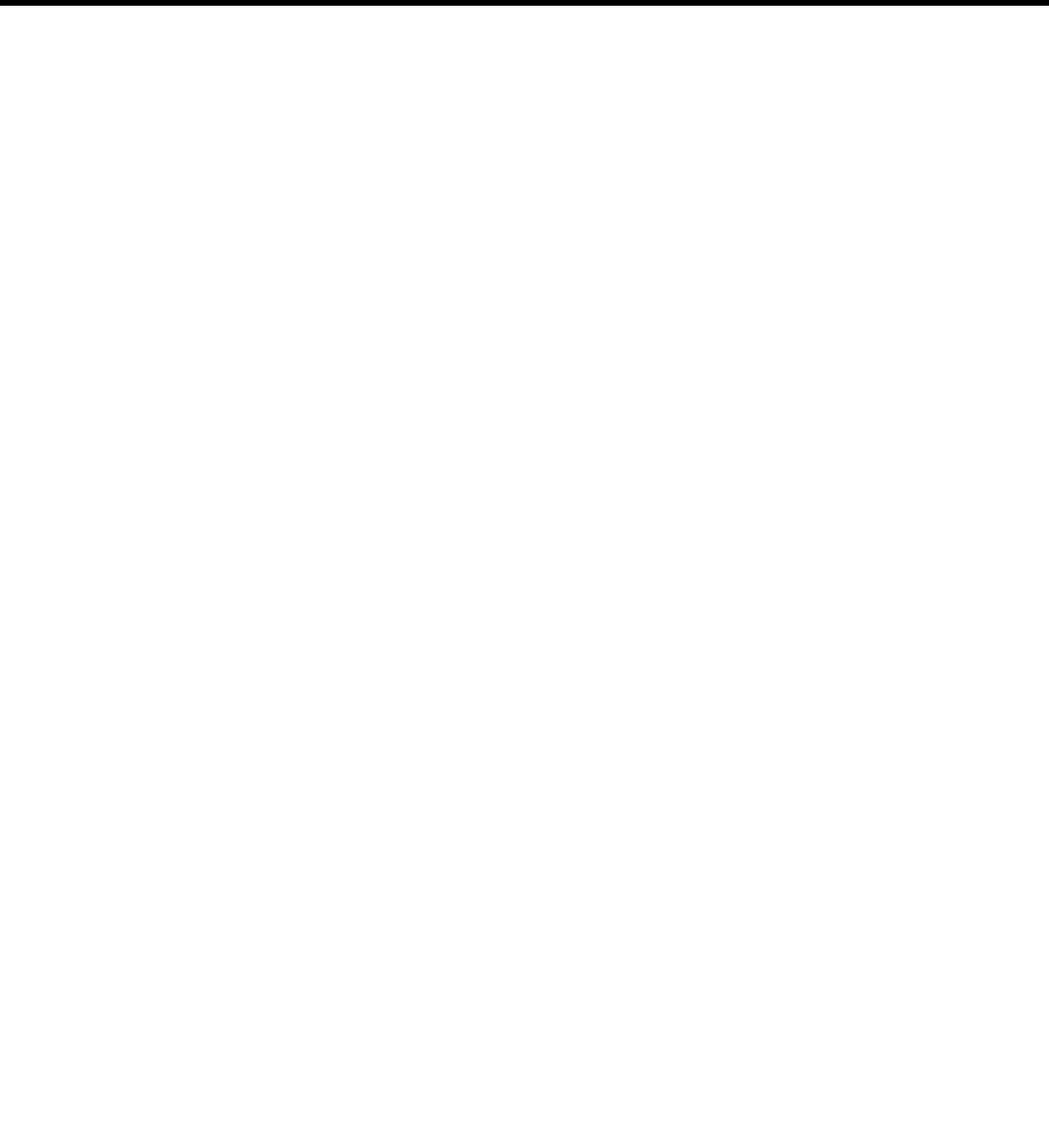
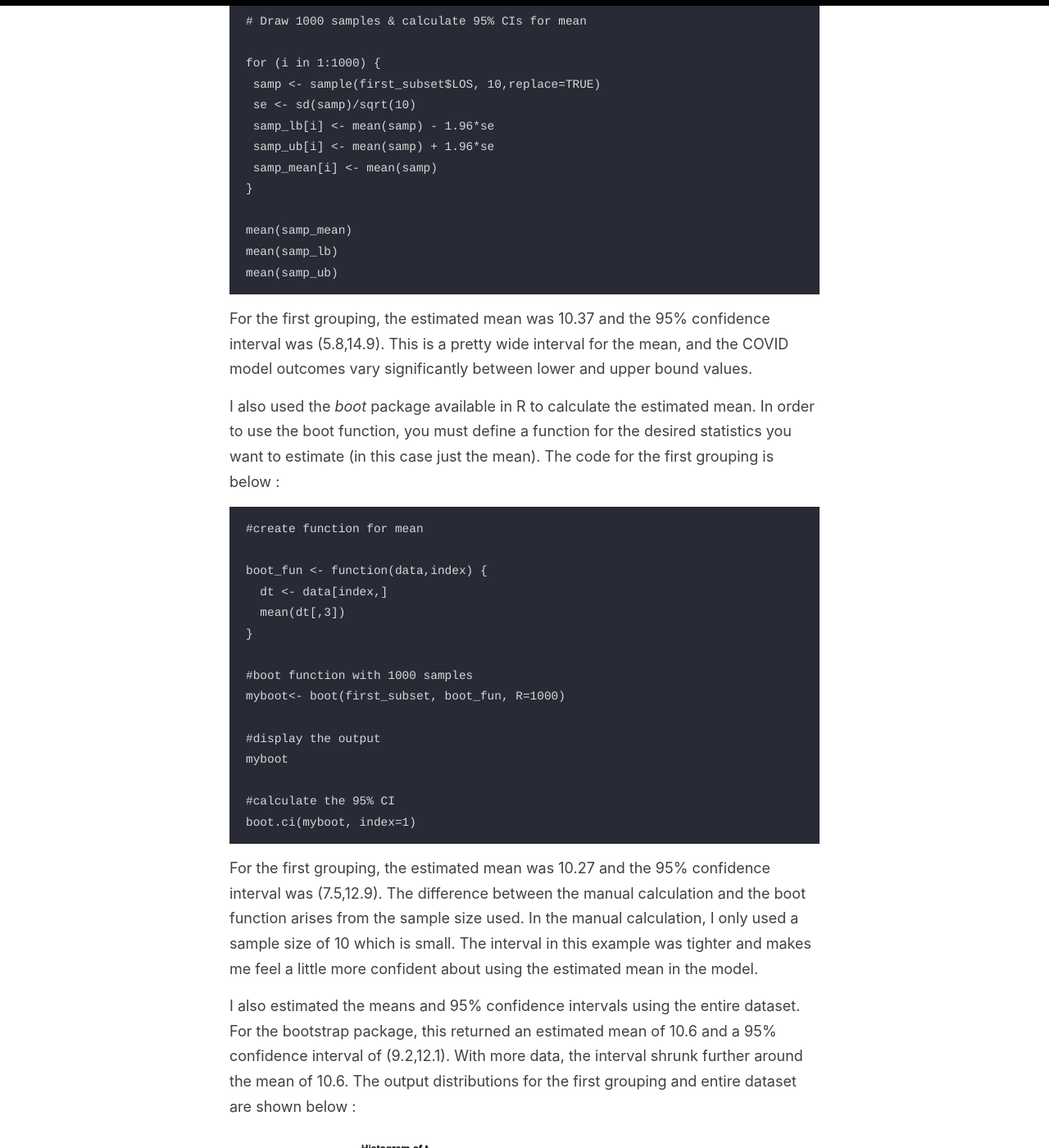
Before and after one commit to Murrkeys/Murrkeys.github.io, a Jekyll site: the page built from _posts/2020-9-9-Parameter-Estimation.md, in a window 1280 px wide and 1400 px high, scrolled down 3470 px. Shown: the whole window at 82% size. Built offline with Jekyll 4.4.1, drawn with Linux system fonts in a browser that asks for light colours; some of the changed text lies outside the part shown.

Commit message:
Update 2020-9-9-Parameter-Estimation.md

```diff
--- a/_posts/2020-9-9-Parameter-Estimation.md
+++ b/_posts/2020-9-9-Parameter-Estimation.md
@@ -30,7 +30,68 @@ Neither of these distributions look remotely close to normal, especially the fir
 
 ## Bootstrap Method
 
+The [Bootstrap Method](https://en.wikipedia.org/wiki/Bootstrapping_(statistics)) is a resampling technique used to estimate statistics on a population by sampling a dataset with replacement.  To do this, the process is as follows : repeatedly take a small sample, calculate the statistic of interest, and take the average of the calculated statistic at the end.  Below is the R code needed to perform this manually for the first grouping :
+
+~~~~
+first_subset <- los %>% filter(Group_Two == "First")
+
+#manual calculation
+
+# Create placeholders for mean,lower, and upper bounds for each sample
+samp_lb <- rep(0, 1000)
+samp_ub <- rep(0, 1000)
+samp_mean <- rep(0, 1000)
 
 
 
+# Draw 1000 samples & calculate 95% CIs for mean
+
+for (i in 1:1000) {
+ samp <- sample(first_subset$LOS, 10,replace=TRUE)
+ se <- sd(samp)/sqrt(10)
+ samp_lb[i] <- mean(samp) - 1.96*se
+ samp_ub[i] <- mean(samp) + 1.96*se
+ samp_mean[i] <- mean(samp)
+}
+
+mean(samp_mean)
+mean(samp_lb)
+mean(samp_ub)
+~~~~
+
+For the first grouping, the estimated mean was 10.37 and the 95% confidence interval was (5.8,14.9).  This is a pretty wide interval for the mean, and the COVID model outcomes vary significantly between lower and upper bound values.
+
+I also used the *boot* package available in R to calculate the estimated mean.  In order to use the boot function, you must define a function for the desired statistics you want to estimate (in this case just the mean).  The code for the first grouping is below :
+
+~~~~
+#create function for mean
+
+boot_fun <- function(data,index) {
+  dt <- data[index,]
+  mean(dt[,3])
+}
+
+#boot function with 1000 samples
+myboot<- boot(first_subset, boot_fun, R=1000)
+
+#display the output
+myboot
+
+#calculate the 95% CI
+boot.ci(myboot, index=1)
+~~~~
+
+For the first grouping, the estimated mean was 10.27 and the 95% confidence interval was (7.5,12.9).  The difference between the manual calculation and the boot function arises from the sample size used. In the manual calculation, I only used a sample size of 10 which is small. The interval in this example was tighter and makes me feel a little more confident about using the estimated mean in the model.
+
+I also estimated the means and 95% confidence intervals using the entire dataset. For the bootstrap package, this returned an estimated mean of 10.6 and a 95% confidence interval of (9.2,12.1).  With more data, the interval shrunk further around the mean of 10.6.  The output distributions for the first grouping and entire dataset are shown below :
+
+<img src="/images/PE_3.PNG"/>
+
+<img src="/images/PE_4.PNG"/>
+
+It is important to realize that both distributions now appear normally distributed and we can use this distribution to make inferences about the estimated statistics similar to above.  Obviously, it always helps to have more data (information!) about the parameter of interest as seen above in the shrinking of possible values.
+
+
 ## Conclusion
+
+With all of the above work, we ended up using multiple values of *Average ICU Length of Stay* to model out potential scenarios.  The mean of 10 was used as the most likely scenario, but extreme scenarios on both the optimistic and pessimistic sides were shared as well.  It was very important to prepare for the worst, but hope for the best. Bootstrapping is a powerful tool to know and I hope this example helped shed some light on real world applications!
```
